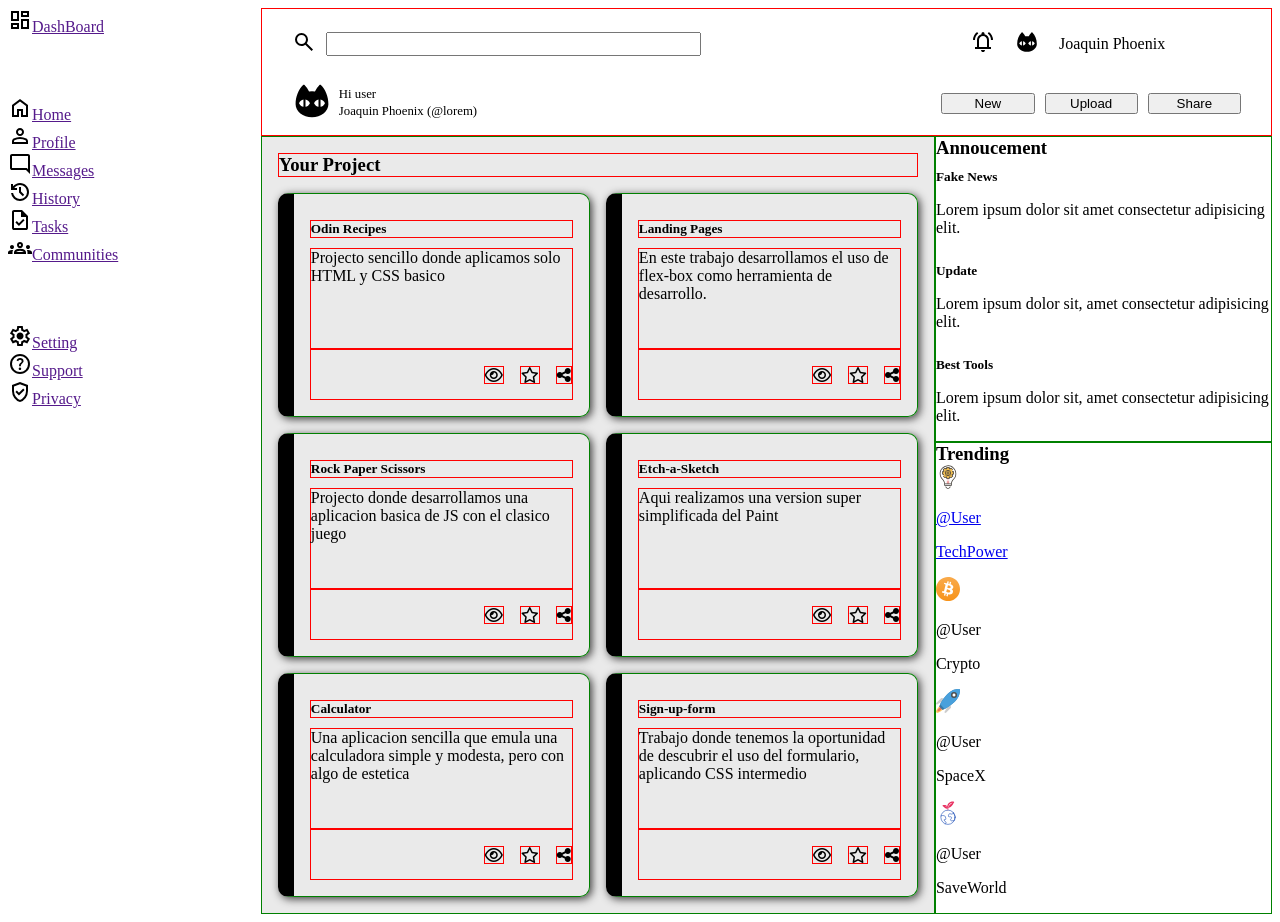
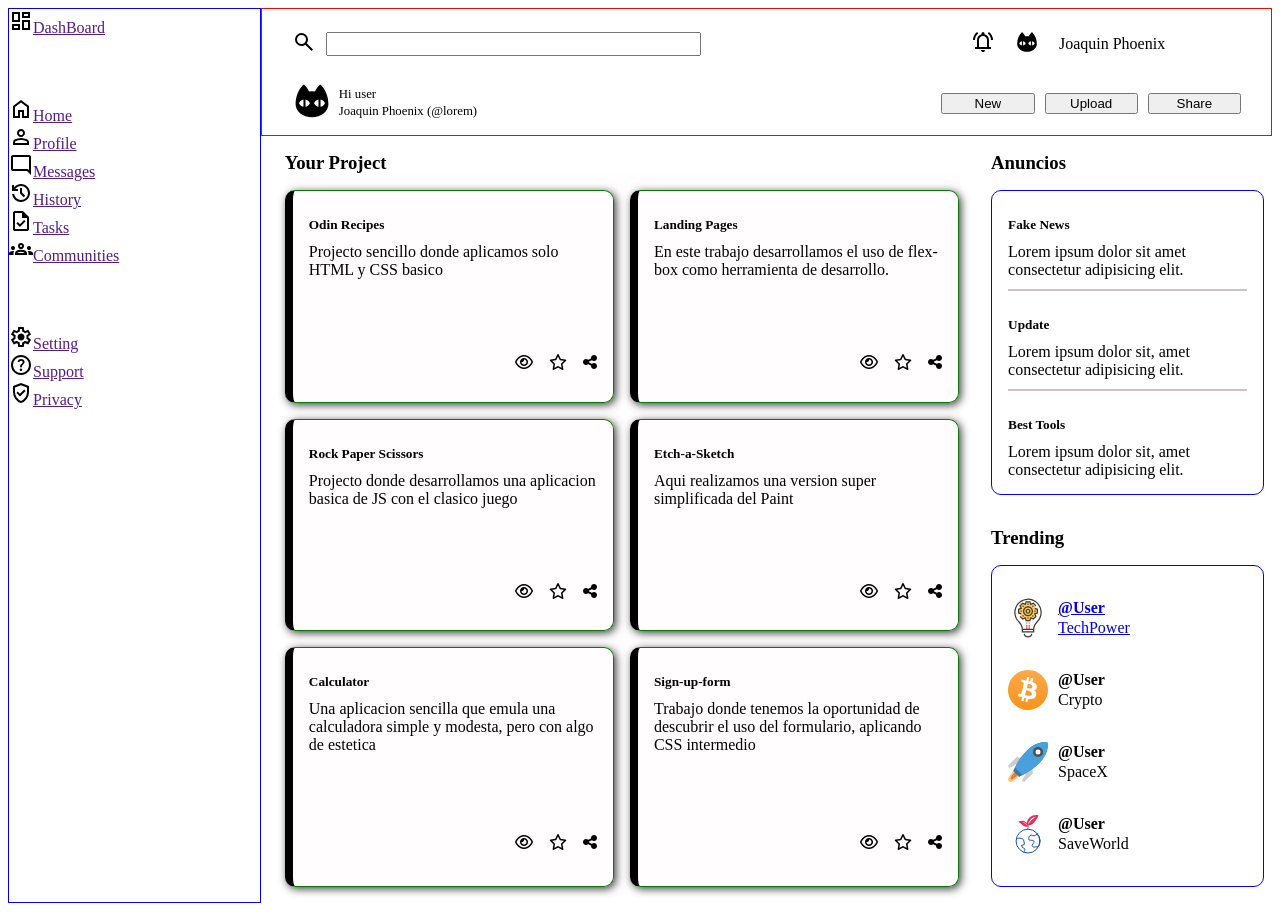
Before and after one commit to JoelCabrera-irnma/AdminDashboard, a plain HTML site: page index.html in a window 1280 px wide. Drawn offline with Linux system fonts and the light colour scheme.

Commit message:
Finished style basis layout

```diff
--- a/index.html
+++ b/index.html
@@ -54,6 +54,7 @@
         <div class="main">
             <div class="port">
                 <h3 class="titlePort">Your Project</h3>
+                <div class="projects">
                     <div class="square">
                         <h5>Odin Recipes</h5>
                         <p>Projecto sencillo donde aplicamos solo HTML y CSS basico</p>
@@ -109,51 +110,58 @@
                         </div>
                     </div>
                 </div>
+            </div>
             <div class="anuncios">
-                <h3 class="titleAnuncio">Annoucement</h3>
-                <div class="anuncio1">
+                <h3 class="titleAnuncio">Anuncios</h3>
+                <div class="squareNews">
+                    <div class="anuncio">
                         <h5>Fake News</h5>
                         <p>Lorem ipsum dolor sit amet consectetur adipisicing elit.</p>
                     </div>
-                <div class="anuncio2">
+                    <div></div>
+                    <div class="anuncio">
                         <h5>Update</h5>
                         <p>Lorem ipsum dolor sit, amet consectetur adipisicing elit.</p>
                     </div>
-                <div class="anuncio3">
+                    <div></div>
+                    <div class="anuncio">
                         <h5>Best Tools</h5>
                         <p>Lorem ipsum dolor sit, amet consectetur adipisicing elit.</p>
                     </div>
                 </div>
-            <div class="redes">
-                <h3 class="titleRed">Trending</h3>
-                <a class="red1" href="https://github.com/">
+            </div>
+            <div class="trending">
+                <h3 class="titleTrend">Trending</h3>
+                <div class="contenTrend">
+                    <a class="red" href="https://github.com/">
                         <img src="./icons/Reds/2890581_ai_artificial intelligence_electronics_light bulb_robotics_icon.svg" alt="">
                         <div class="textRed">
                             <p>@User</p>
                             <p>TechPower</p>
                         </div>
                     </a>
-                <a class="red2">
+                    <a class="red">
                         <img src="./icons/Reds/3838998_bitcoin_cryptocurrency_currency_money_finance_icon.svg" alt="">
                         <div class="textRed">
                             <p>@User</p>
                             <p>Crypto</p>
                         </div>
                     </a>
-                <a class="red3">
+                    <a class="red">
                         <img src="./icons/Reds/416398_exploration_fuel_nasa_rocket_space_icon.svg" alt="">
                         <div class="textRed">
                             <p>@User</p>
                             <p>SpaceX</p>
                         </div>
                     </a>
-                <a class="red4">
+                    <a class="red">
                         <img src="./icons/Reds/6971159_green_ecology_environment_icon.svg" alt="">
                         <div class="textRed">
                             <p>@User</p>
                             <p>SaveWorld</p>
                         </div>
                     </a>
+                </div>
             </div>
         </div>
     </div>
--- a/style.css
+++ b/style.css
@@ -1,7 +1,5 @@
 
-/* div{
-    background-color: rgb(134, 196, 122);
-} */
+
 img{
     width: 1.5rem;
 }
@@ -10,7 +8,7 @@ img{
     display: grid;
     grid-template-columns: 1fr 4fr;
 }
-
+/* HEAD */
 .head{
     border: 1px solid red;
     grid-column: 2;
@@ -46,7 +44,20 @@ img{
 .heroUser img{
     width: 2.5rem;
 }
+
+.row1>p{
+    margin: 0;
+}
+
+.row2-left p{
+    font-size: 0.8rem;
+    margin: 2px;
+}
+
+/*SIDE BAR*/
+
 .sidebar{
+    border: 1px solid blue;
     grid-column: 1;
     grid-row: 1/3;
 
@@ -57,62 +68,53 @@ img{
 .sideElements1,.sideElements2{
     display: grid;
 }
+
+/* MAIN CONTENT */
 .main{
     grid-column: 2;
 }
 
-
 .main{
     display: grid;
-    grid-template-columns: 2fr 1fr;
+    grid-template-columns: 2.5fr 1fr;
     grid-template-rows: auto auto;
 }
 
-.port, .anuncios, .redes{border: 1px solid green;}
+.port, .anuncios, .redes{/* border: 1px solid green;}
+.port *, .square{border: 0.1rem solid red; */}
 
 .port{
-    background-color: rgb(234, 234, 234);
-    padding: 1rem;
-    display: grid;
+    padding: 1rem 1.5rem;
     grid-column: 1;
     grid-row: 1/-1;
+
+    display: grid;
+    grid-template-rows: auto 1fr;
+}
+
+.titlePort{
+    grid-row: 1;
+}
+
+.projects{
+    grid-row: 2/3;
+    background-color: rgb(255, 253, 253);
+    display: grid;
+    padding-top: 1rem;
     grid-template-columns: 1fr 1fr;
-    grid-template-rows: auto repeat(3, 1fr);
+    grid-template-rows: repeat(3, auto);
     gap: 1rem;
 }
-
-.port *, .square{border: 0.1rem solid red;}
-.titlePort{
-    grid-column: 1/3;
-    grid-row: 1;
-}
-.anuncios{
-    display: grid;
-    grid-template-rows: auto repeat(3, 1fr);
-}
-.redes{
-    grid-column: 2;
-
-    display: grid;
-    grid-template-rows: auto repeat(4, 1fr);
-}
-
 .square{
     padding: 1rem;
     border-radius: 10px;
     border: 1px solid green;
-    border-left: 1rem solid black;
+    border-left: 0.5rem solid black;
     -webkit-box-shadow: 4px 6px 8px 0px #000000;
     box-shadow: 2px 2px 8px 0px #3e3d3d;
 
     display: grid;
     grid-template-rows: auto 2fr 1fr;
-}
-h3{
-    margin: 0;
-}
-h5{
-    margin: 10px 0;
 }
 .square p {
     margin: 0;
@@ -124,32 +126,89 @@ h5{
     gap: 1rem;
 }
 
+
+.anuncio, .titleAnuncio, .anuncio * {/* border: 1px solid rgb(149, 100, 100); */}
+
+.anuncios{
+    padding: 1rem 0.5rem;
+    grid-column: 2;
+    grid-row: 1;
+
+    display: grid;
+    grid-template-rows: auto 1fr;
+    gap: 1rem;
+}
+.titleAnuncio{
+    grid-row: 1;
+}
+
+.anuncio{
+    padding: 1rem 0;
+    padding-bottom: 10px;
+}
+.squareNews > *:nth-child(even){
+    border: 1px solid rgba(148, 121, 121, 0.453);
+}
+.squareNews{
+    border: 1px solid blue;
+    padding: 0 1rem 5px;
+    border-radius: 10px;
+}
+.anuncio p{
+    margin: 0;
+}
+
+.trending{
+    grid-column: 2;
+    grid-row: 2;
+    padding: 1rem 0.5rem;
+
+    display: grid;
+    grid-template-rows: auto 1fr;
+    gap: 1rem;
+}
+.contenTrend{
+    border: 1px solid blue;
+    border-radius: 10px;
+    padding: 2rem 1rem;
+
+    display: grid;
+    grid-template-rows: repeat(4, 1fr);
+    gap: 2rem;
+}
+
+.red{
+    display: flex;
+    gap: 0.5rem;
+}
+
+.contenTrend img{
+    width: 2.5rem;
+    height: auto;
+}
+.textRed{
+    display: flex;
+    flex-direction: column;
+    justify-content: center;
+}
+.textRed p{
+    margin: 1px 2px;
+    font-size: 1rem;
+}
+
+.textRed p:first-child{
+    font-size: 1rem;
+    font-weight: 600;
+}
+
+h3{
+    margin: 0;
+}
+h5{
+    margin: 10px 0;
+}
+
+
 input{
     height: 1.5rem;
 }
-
-.row1>p{
-    margin: 0;
-}
-
-.row2-left p{
-    font-size: 0.8rem;
-    margin: 2px;
-}
-/* .red1 *{
-    border: 1px dotted green;
-}
-.red1{
-    border: 1px solid black;
-    display: flex;
-}
-
-.textRed p{
-    margin: 1px 2px;
-    font-size: 0.7rem;
-}
-
-.textRed p:first-child{
-    font-size: 0.75rem;
-    font-weight: 600;
-} */
```
Lines whose indentation alone changed are shown as unchanged.
